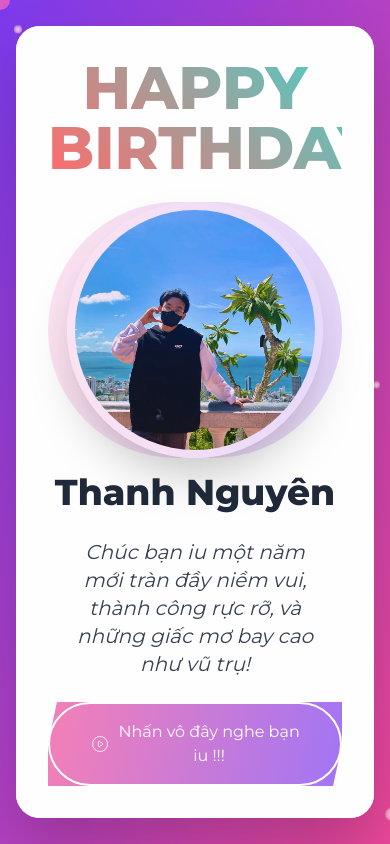
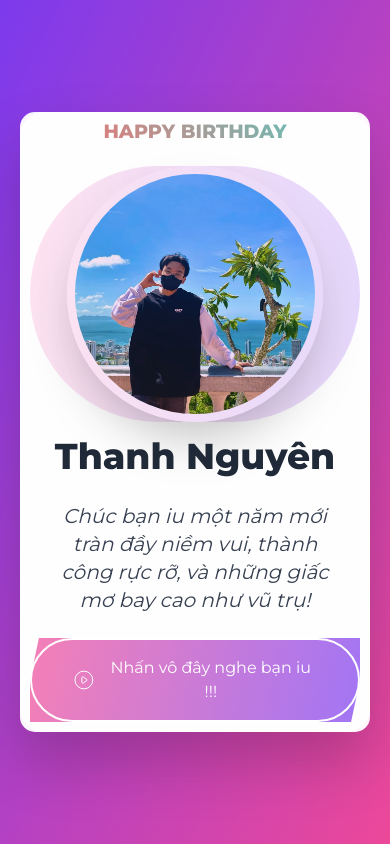
Before and after one commit to BigBoss-L1B/Happy-Birthday, a plain HTML site: page index.html in a window 390 px wide. Drawn offline with nearby package versions, Linux system fonts and the light colour scheme.

Commit message:
Commit laan 2

```diff
--- a/index.html
+++ b/index.html
@@ -14,8 +14,13 @@
             font-family: 'Montserrat', sans-serif;
             cursor: none;
             overflow: hidden;
+            display: flex;
+            justify-content: center;
+            align-items: center;
+            background: linear-gradient(135deg, #ff6b6b, #4ecdc4);
         }
 
+        /* Tùy chỉnh con trỏ */
         #magic-cursor {
             position: fixed;
             width: 20px;
@@ -28,14 +33,33 @@
             z-index: 9999;
         }
 
+        @media (max-width: 768px) {
+            #magic-cursor {
+                display: none; /* Ẩn trên thiết bị cảm ứng */
+            }
+        }
+
+        /* Cấu trúc chính */
         .birthday-container {
+            display: flex;
+            justify-content: center;
+            align-items: center;
+            height: 100vh;
+            width: 100%;
             perspective: 2000px;
+            padding: 20px;
+            box-sizing: border-box;
         }
 
         .birthday-card {
-            background: rgba(255,255,255,0.95);
+            max-width: 90vw;
+            width: 400px;
+            padding: 20px;
+            border-radius: 15px;
+            background: rgba(255, 255, 255, 0.95);
             backdrop-filter: blur(20px);
-            box-shadow: 0 30px 60px rgba(0,0,0,0.2);
+            box-shadow: 0 30px 60px rgba(0, 0, 0, 0.2);
+            text-align: center;
             transform-style: preserve-3d;
             transition: all 0.6s cubic-bezier(0.175, 0.885, 0.32, 1.275);
         }
@@ -45,13 +69,15 @@
         }
 
         .hero-title {
+            font-size: 2rem;
+            font-weight: 800;
             background-image: linear-gradient(45deg, #ff6b6b, #4ecdc4);
-            -webkit-background-clip: text;  /* Safari */
-            -moz-background-clip: text;     /* Firefox */
-            background-clip: text;          /* Chuẩn */
-            -webkit-text-fill-color: transparent;  /* Safari */
-            -moz-text-fill-color: transparent;     /* Firefox */
-            color: transparent;             /* Fallback */
+            -webkit-background-clip: text;
+            -moz-background-clip: text;
+            background-clip: text;
+            -webkit-text-fill-color: transparent;
+            -moz-text-fill-color: transparent;
+            color: transparent;
             animation: gradient-shift 5s ease infinite;
         }
 
@@ -61,11 +87,24 @@
             100% { background-position: 0% 50%; }
         }
 
-        .particle {
-            position: absolute;
-            background: radial-gradient(circle, rgba(255,255,255,0.8) 0%, rgba(255,105,180,0.6) 100%);
-            border-radius: 50%;
-            pointer-events: none;
+        @media (max-width: 768px) {
+            .birthday-card {
+                width: 80vw;
+                padding: 15px;
+            }
+            .hero-title {
+                font-size: 1.5rem;
+            }
+        }
+
+        @media (max-width: 480px) {
+            .birthday-card {
+                width: 90vw;
+                padding: 10px;
+            }
+            .hero-title {
+                font-size: 1.2rem;
+            }
         }
     </style>
 </head>
```
